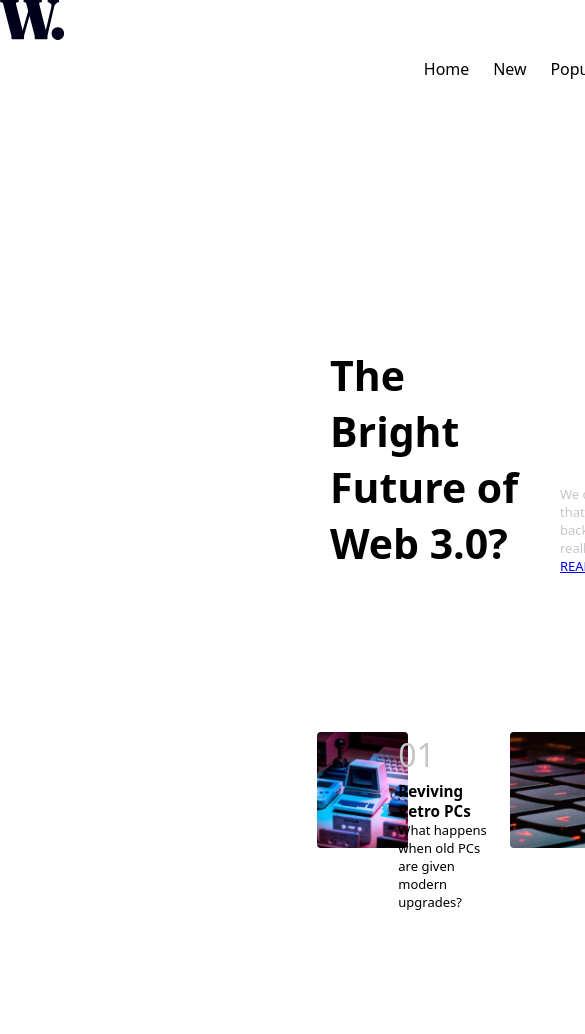
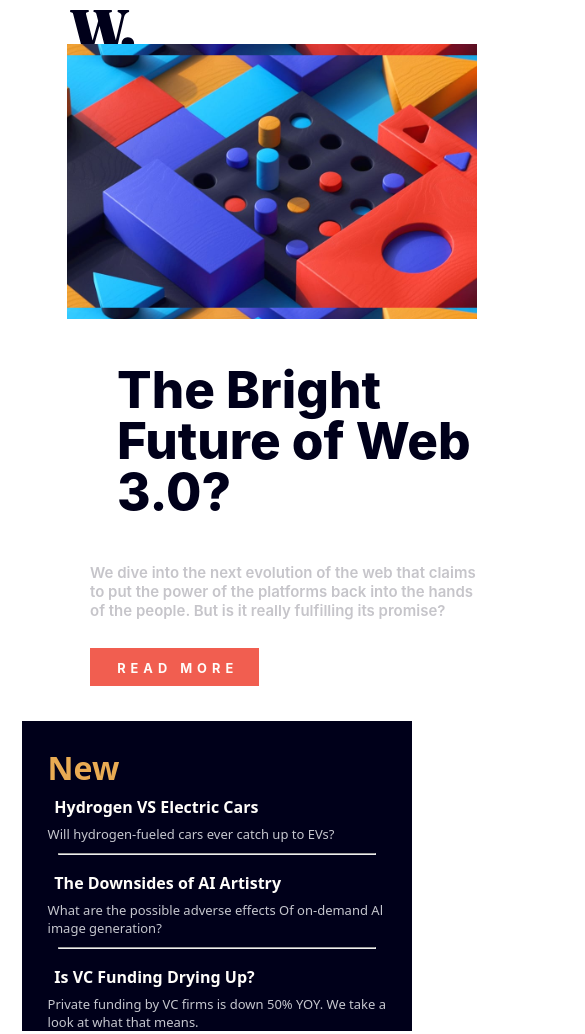
Before and after one commit to Anasalbrnsese/Front-End-Menter-Challenge-GridStyle, a plain HTML site: page index.html in a window 390 px wide. Shown: the top 1034 px of the page, 585 px wide, since content can reach past the window. Drawn offline with Linux system fonts and the light colour scheme.

Commit message:
GridStyle.css

```diff
--- a/GridStyle.css
+++ b/GridStyle.css
@@ -2,11 +2,16 @@
     box-sizing: border-box;
     padding: 0;
     margin: 0;
-    ;
+    font-family: "Inter", sans-serif;
 }
 
 :root {
-    --image1: url(\Users\anasa\OneDrive\Desktop\vs.code\my project web\images_web_design\images\image-gaming-growth.jpg);
+    --soft-orange: hsl(35, 77%, 62%);
+    --soft-red: hsl(5, 85%, 63%);
+    --off-white: hsl(36, 100%, 99%);
+    --grayish-blue: hsl(233, 8%, 79%);
+    --dark-grayish-blue: hsl(236, 13%, 42%);
+    --very-dark-blue: hsl(240, 100%, 5%);
 }
 
 .page {
@@ -20,11 +25,23 @@
         "footer1 footer1 footer1 footer1";
 }
 
-.ima_w {
+.image_w {
+    bottom: 10px;
     grid-area: logo;
+    width: 9.55%;
     position: relative;
-    right: -40%;
-    bottom: -40%;
+    left: 100px;
+    height: 44px;
+    padding-top: 20px;
+}
+
+.image_web_3 {
+    grid-area: nav;
+    width: 172%;
+    height: 275px;
+    background-image: url(/assets/images/image-web-3-desktop.jpg);
+    background-size: cover;
+    background-position: center;
 }
 
 .nav_sevrice {
@@ -35,8 +52,8 @@
     justify-content: space-evenly;
     width: calc(600% /4);
     position: relative;
-    bottom: -50%;
-    right: 100px;
+    bottom: -40%;
+    right: 60px;
     font-family: system-ui;
 }
 
@@ -45,131 +62,176 @@ section {
     position: relative;
     right: -30%;
     font-family: system-ui;
+    width: 105%;
 
 }
 
 .future {
-    width: 205px;
-    font-size: 41px;
-    height: 100px;
-    text-emphasis: none;
+    font-weight: 800;
+    width: 90%;
+    font-size: 3.2rem;
+    line-height: 3.2rem;
+    color: var(--very-dark-blue);
     position: relative;
-    right: -180px;
-    text-align: start;
-    font-family: system-ui;
+    bottom: -40px;
 }
 
-button {
-    position: relative;
-    width: 140px;
-    height: 40px;
-    color: aliceblue;
-    background-color: #ef5e51;
-    top: 40px;
-    font: 1em sans-serif;
-    text-align: center;
-    text-transform: capitalize;
-    font-family: Arial, Helvetica, sans-serif;
-    font-size: 17px;
+.button {
+    display: inline-block;
+    font-size: 0.8rem;
+    font-weight: 700;
+    letter-spacing: 5px;
+    color: var(--off-white);
+    background-color: var(--soft-red);
+    text-decoration: none;
+    text-transform: uppercase;
+    padding: 0.8rem 1.3rem 0.6rem 1.7rem;
+    margin-top: 1.8rem;
+    transition: 0.3s;
+}
+
+.sec2 .button:active {
+    background-color: var(--dark-grayish-blue);
+}
+
+.button:hover {
+    background-color: var(--very-dark-blue);
 }
 
 .sec2 {
-    left: 60px;
+    left: 90px;
     grid-area: sec;
     position: relative;
-    bottom: -63%;
-    font-size: 13px;
-    width: 280px;
+    bottom: -69%;
+    font-size: 15px;
+    width: 90%;
     text-align: start;
     color: #c6c5ca;
     font-family: system-ui;
-
+    font-weight: 600;
+    max-height: auto;
 }
 
 
 
 aside {
     grid-area: aside;
-    background-color: #00001a;
-    text-align: center;
-    color: aliceblue;
+    color: var(--off-white);
+    background-color: var(--very-dark-blue);
     display: flex;
     flex-direction: column;
-    justify-content: space-evenly;
+    justify-content: space-around;
+    padding: 1.6rem 1.6rem 0 1.6rem;
     width: 50%;
-    height: 99%;
     position: relative;
-    right: -5%;
-    border-radius: 4px;
-    -webkit-border-radius: 4px;
-    -moz-border-radius: 4px;
-    -ms-border-radius: 4px;
-    -o-border-radius: 4px;
+    left: -20px;
+    max-height: auto;
+    margin-left: 100px;
+}
+
+aside h1 {
+    color: var(--soft-orange);
+    font-size: xx-large;
     font-family: system-ui;
-    font-size: 15px;
-    text-align: justify;
+}
 
+aside h2 {
+    font-size: medium;
+    font-family: system-ui;
+    padding: 2%;
 
 }
 
+aside h2:hover {
+    font-size: medium;
+    color: var(--soft-orange);
+}
+
+aside div {
+    font-size: small;
+    color: var(--grayish-blue);
+    font-family: system-ui;
+
+}
+
+aside hr {
+    color: var(--dark-grayish-blue);
+    padding: 0%;
+    margin: 3%;
+}
+
 .footer1 {
+    bottom: 0px;
+    width: 100%;
     grid-area: footer1;
+    max-height: auto;
+    position: relative;
+    right: 190px;
 }
 
 .foot_ul {
-    width: calc(263% /4);
+    width: calc(280% /4);
     display: flex;
     flex-direction: row;
     justify-content: space-evenly;
     list-style-type: none;
-    align-items: flex-end;
+    align-items: end;
     position: relative;
     right: -177px;
     font-size: 15px;
+    max-height: auto;
 
 }
 
 .li_01 {
 
-    width: 186px;
+    width: 100%;
     height: 0px;
     position: relative;
     right: -130px;
     top: -80px;
     font-size: small;
+    max-height: auto;
 }
 
 .li_02 {
 
-    width: 186px;
+    width: 100%;
     height: 0px;
     position: relative;
     right: -130px;
     top: -80px;
     font-size: small;
+    max-height: auto;
 }
 
 .li_03 {
 
-    width: 186px;
+    width: 100%;
     height: 0px;
     position: relative;
     right: -130px;
     top: -80px;
     font-size: small;
+    max-height: auto;
+}
+
+footer ul .li_01,
+.li_02,
+.li_03 {
+    position: relative;
+    right: -145px;
+    font-weight: 100;
 }
 
 .img1 {
-    width: 100px;
+    width: 45%;
     height: 116px;
     position: relative;
     right: -140px;
-    bottom: -30px;
-    border-radius: 4px;
-    -webkit-border-radius: 4px;
-    -moz-border-radius: 4px;
-    -ms-border-radius: 4px;
-    -o-border-radius: 4px;
+    bottom: -40px;
+    max-height: auto;
+
 }
 
 .li_01::before {
@@ -180,6 +242,7 @@ aside {
     top: -5px;
     color: #c6c5ca;
     font-family: system-ui;
+    max-height: auto;
 
 
 }
@@ -192,7 +255,7 @@ aside {
     top: -5px;
     color: #c6c5ca;
     font-family: system-ui;
-
+    max-height: auto;
 }
 
 .li_03::before {
@@ -203,63 +266,126 @@ aside {
     top: -5px;
     color: #c6c5ca;
     font-family: system-ui;
+    max-height: auto;
 
-}
-
-.image_web_3 {
-    border-radius: 4px;
-    width: 500px;
-    height: 231px;
-    position: relative;
-    right: -180px;
-    top: 0px;
-
-}
-
-hr {
-    display: flex;
-    width: 80%;
-    right: -40px;
-    position: relative;
-    color: #5e5e78;
-}
-
-h1 {
-    color: hsl(35, 77%, 62%);
-    font-family: system-ui;
-    position: relative;
-    right: -20px;
-
-}
-
-.div_color_words {
-    color: #c6c5ca;
-    position: relative;
-    right: -20px;
-    font-size: small;
-    width: 300px;
-}
-
-h2 {
-    position: relative;
-    right: -20px;
 }
 
 h3:hover {
     color: hsl(35, 77%, 62%);
 }
 
-button:hover {
-    background-color: #00001a;
+nav ul li:hover {
+    background: transparent;
+    color: var(--soft-red);
     cursor: -webkit-grabbing;
 }
 
-nav ul li:hover {
-    background: transparent;
-    color: #c58785;
-    cursor: -webkit-grabbing;
+.attribution {
+    font-size: 11px;
+    text-align: center;
+    position: absolute;
+    bottom: 1rem;
+    right: 1rem;
 }
 
-h2:hover {
-    color: #ef5e51;
+.attribution a {
+    color: hsl(228, 45%, 44%);
+    text-decoration: none;
 }
+
+.attribution a:hover {
+    color: red;
+}
+
+@media screen and (max-width:768px) {
+    * {
+        padding: 0;
+        margin: 0;
+        box-sizing: border-box;
+        font-family: "Inter", sans-serif;
+    }
+
+    .page {
+        height: 100vh;
+        width: 100%;
+        display: grid;
+        grid-template-columns: 1fr;
+        grid-template-rows: auto;
+        grid-template-areas:
+            "logo"
+            "nav"
+            "section"
+            "sec"
+            "aside"
+            "footer1";
+        margin: 0 auto;
+        padding: 0;
+    }
+
+    section .image_web_3 {
+        width: 100%;
+        background-size: 150%;
+        display: inline-block;
+        padding: 0;
+        margin: 0 auto;
+        margin-left: -50px;
+
+
+
+    }
+
+    .image_w {
+        width: 48px;
+        top: -10px;
+        left: 70px;
+    }
+
+    .nav_sevrice {
+        display: none;
+    }
+
+    .future {
+        margin: 0 auto;
+        padding: 0;
+        margin-left: 0;
+    }
+
+    .sec2 {
+        margin: 0 auto;
+        width: 100%;
+
+    }
+
+    aside {
+        display: inline-block;
+        justify-content: center;
+        align-content: center;
+        position: relative;
+        margin: 0 auto;
+        width: 100%;
+        left: 22px;
+        bottom: -120px;
+    }
+
+    footer .foot_ul {
+        display: grid;
+        grid-template-columns: repeat(auto-fit, minmax(300px, 1fr));
+        grid-column-gap: 58.8rem;
+        grid-row-gap: 8rem;
+        margin: 88px auto;
+        width: 100%;
+
+    }
+
+    .footer1 .foot_ul .img1 {
+        display: grid;
+        grid-template-columns: auto 1fr;
+        grid-column-gap: 1.4rem;
+        width: 30%;
+
+    }
+
+    .attribution {
+        display: none;
+    }
+}
```
